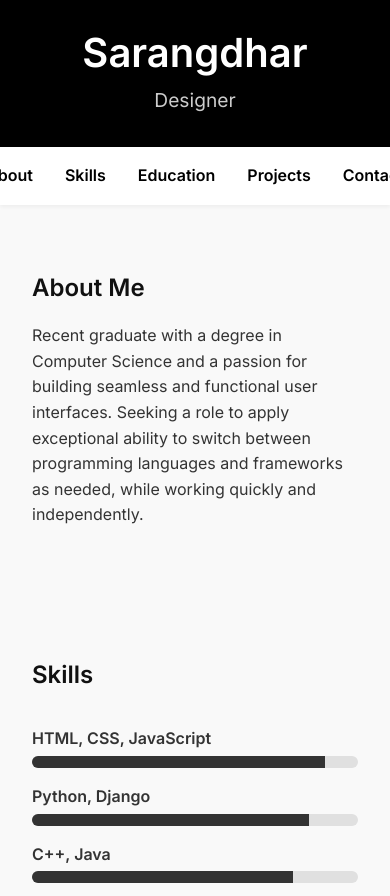
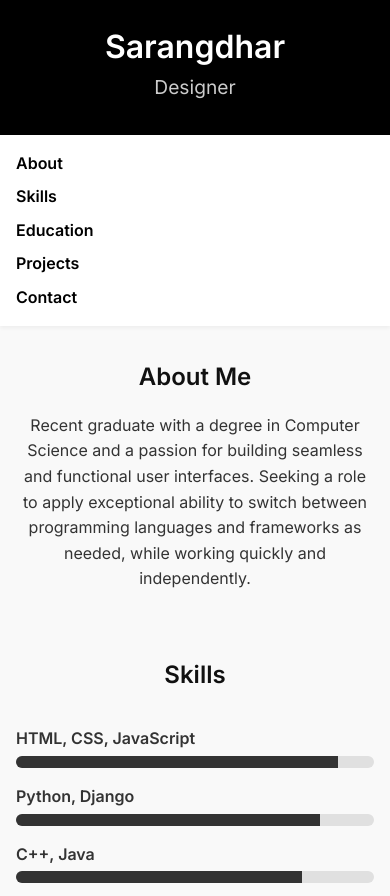
Before and after one commit to Sarang-bihar/portfolio, a plain HTML site: page index.html in a window 390 px wide. Shown: the part 201-1097 px from the top of the page. Drawn offline with Linux system fonts and the light colour scheme.

Commit message:
Update index.html

```diff
--- a/index.html
+++ b/index.html
@@ -41,8 +41,9 @@
     }
     nav {
       display: flex;
+      flex-wrap: wrap;
       justify-content: center;
-      gap: 2rem;
+      gap: 1rem;
       padding: 1rem;
       background: #fff;
       box-shadow: 0 2px 4px rgba(0,0,0,0.05);
@@ -56,6 +57,7 @@
       padding: 4rem 2rem;
       max-width: 800px;
       margin: auto;
+      text-align: center;
     }
     h2 {
       margin-bottom: 1rem;
@@ -66,6 +68,7 @@
     }
     .skill {
       margin-bottom: 1rem;
+      text-align: left;
     }
     .skill-label {
       font-weight: 600;
@@ -91,9 +94,11 @@
       border: 1px solid #ddd;
       border-radius: 10px;
       background: #fff;
+      text-align: left;
     }
     .education-item {
       margin-bottom: 2rem;
+      text-align: left;
     }
     footer {
       text-align: center;
@@ -107,6 +112,23 @@
     .contact-info a {
       color: #333;
       text-decoration: none;
+    }
+
+    @media (max-width: 600px) {
+      header h1 {
+        font-size: 2rem;
+      }
+      nav {
+        flex-direction: column;
+        gap: 0.5rem;
+      }
+      section {
+        padding: 2rem 1rem;
+        text-align: center;
+      }
+      .skill {
+        text-align: left;
+      }
     }
   </style>
 </head>
```
